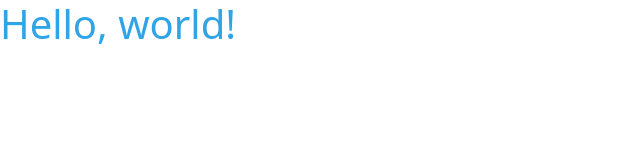
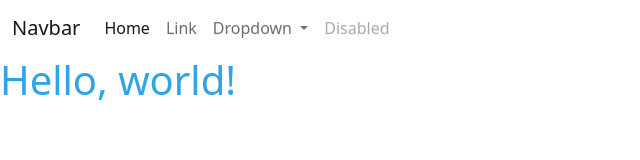
Before and after one commit to GianmarcoLunardi/Appunti, a plain HTML site: page Docker/docker.html in a window 1280 px wide. Shown: the whole page, without its empty margins (0-640 px from the left). Drawn offline with nearby package versions, Linux system fonts and the light colour scheme.

Commit message:
Update docker.html
inserimento della barra dei menu

```diff
--- a/Docker/docker.html
+++ b/Docker/docker.html
@@ -11,6 +11,39 @@
   </head>
   <body>
 
+    <nav class="navbar navbar-expand-lg bg-body-tertiary">
+  <div class="container-fluid">
+    <a class="navbar-brand" href="#">Navbar</a>
+    <button class="navbar-toggler" type="button" data-bs-toggle="collapse" data-bs-target="#navbarSupportedContent" aria-controls="navbarSupportedContent" aria-expanded="false" aria-label="Toggle navigation">
+      <span class="navbar-toggler-icon"></span>
+    </button>
+    <div class="collapse navbar-collapse" id="navbarSupportedContent">
+      <ul class="navbar-nav me-auto mb-2 mb-lg-0">
+        <li class="nav-item">
+          <a class="nav-link active" aria-current="page" href="#">Home</a>
+        </li>
+        <li class="nav-item">
+          <a class="nav-link" href="#">Link</a>
+        </li>
+        <li class="nav-item dropdown">
+          <a class="nav-link dropdown-toggle" href="#" role="button" data-bs-toggle="dropdown" aria-expanded="false">
+            Dropdown
+          </a>
+          <ul class="dropdown-menu">
+            <li><a class="dropdown-item" href="#">Action</a></li>
+            <li><a class="dropdown-item" href="#">Another action</a></li>
+            <li><hr class="dropdown-divider"></li>
+            <li><a class="dropdown-item" href="#">Something else here</a></li>
+          </ul>
+        </li>
+        <li class="nav-item">
+          <a class="nav-link disabled" aria-disabled="true">Disabled</a>
+        </li>
+      </ul>
+    </div>
+  </div>
+</nav>
+
 
     <h1>Hello, world!</h1>
 
```
